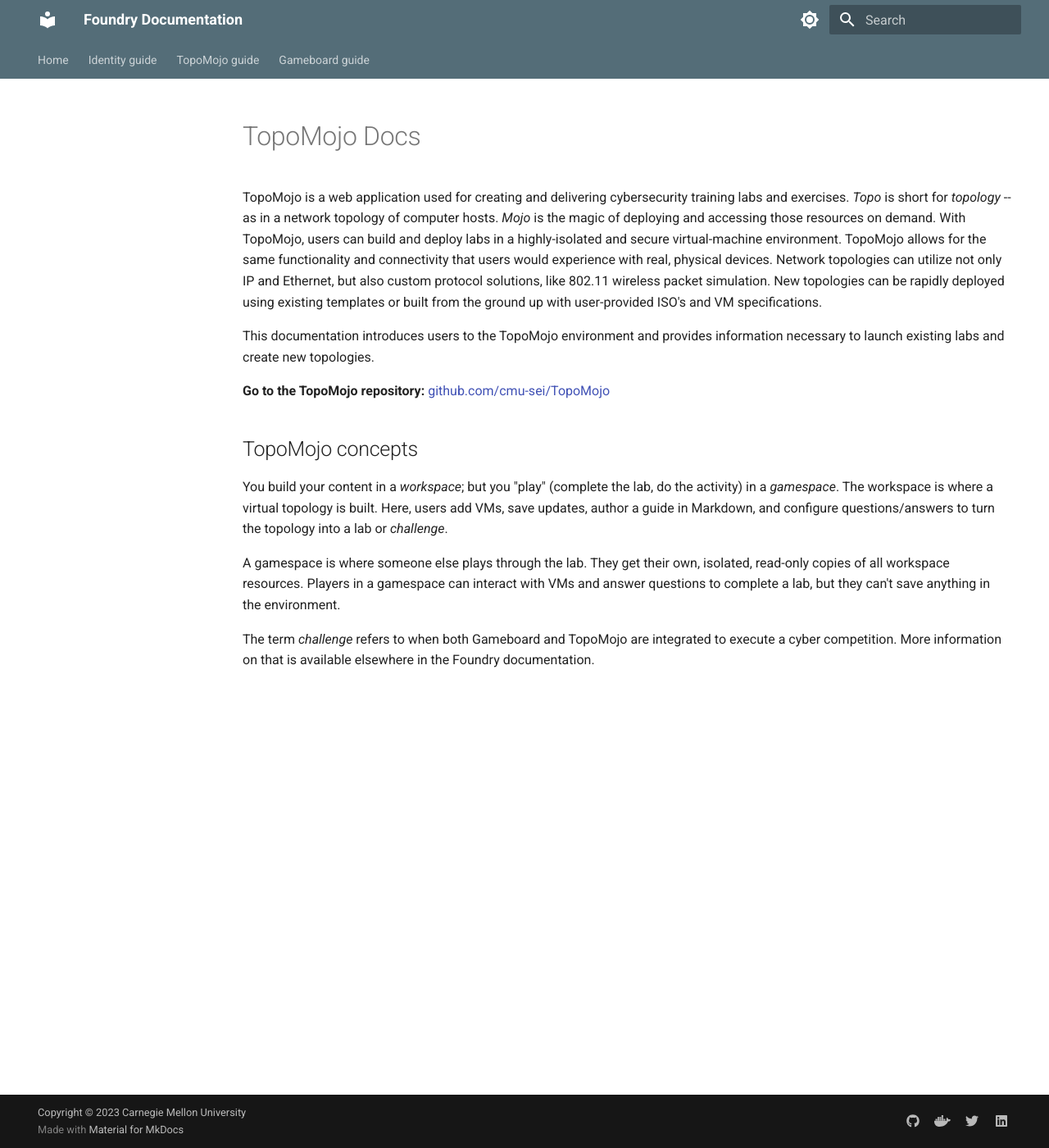
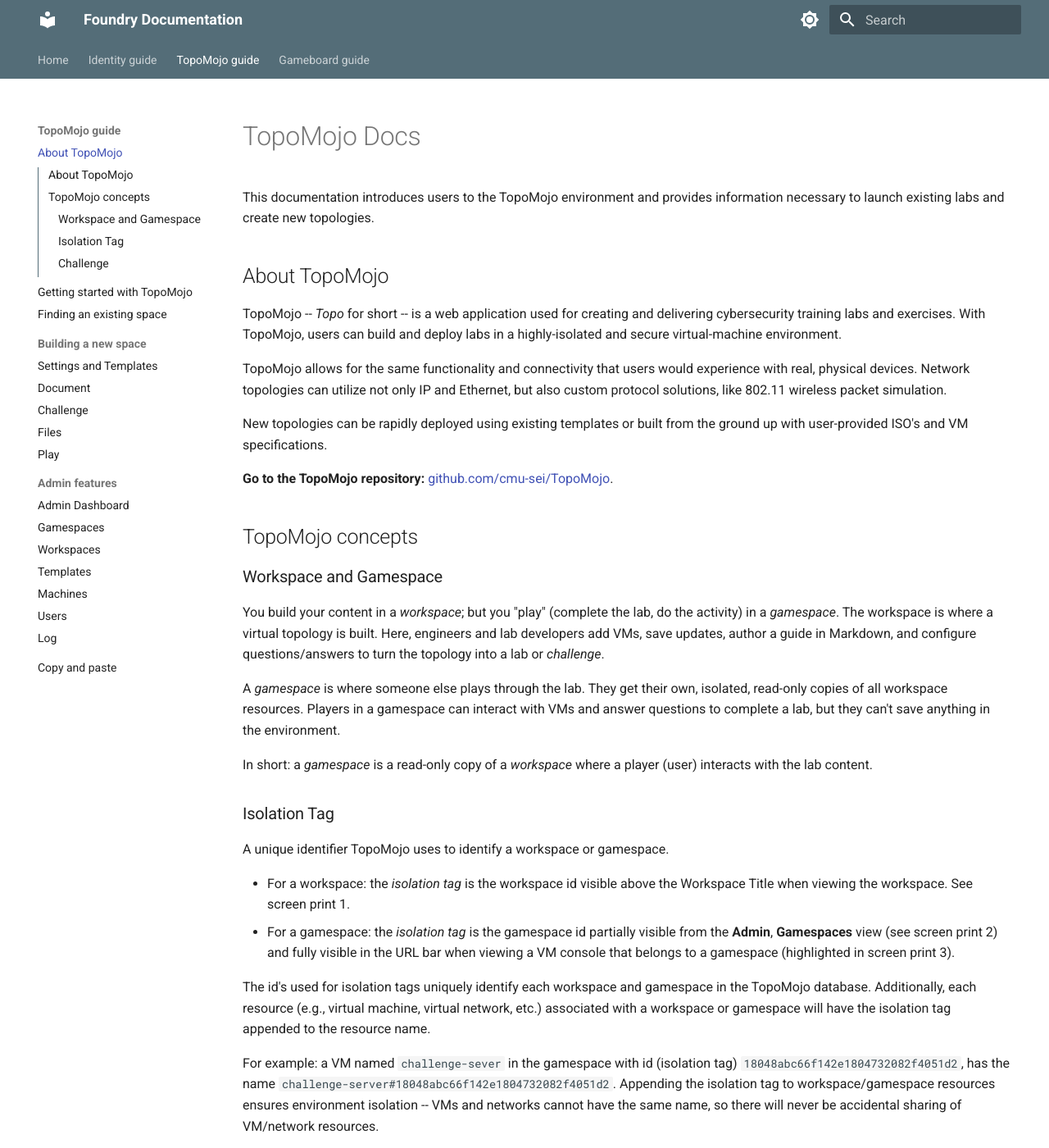
Before and after one commit to cmu-sei/foundry-docs, an MkDocs documentation site: the page built from docs/topomojo/index.md, in a window 1280 px wide and 1400 px high. Shown: the whole window at 82% size. Built offline with MkDocs 1.6.1 and Material for MkDocs 9.7.7, drawn with Linux system fonts in a browser that asks for light colours; some of the changed text lies outside the part shown.

Commit message:
added Topo content, screen prints, and nav

```diff
--- a/docs/topomojo/index.md
+++ b/docs/topomojo/index.md
@@ -1,15 +1,50 @@
 # TopoMojo Docs
-
-TopoMojo is a web application used for creating and delivering cybersecurity training labs and exercises. *Topo* is short for *topology* -- as in a network topology of computer hosts. *Mojo* is the magic of deploying and accessing those resources on demand. With TopoMojo, users can build and deploy labs in a highly-isolated and secure virtual-machine environment. TopoMojo allows for the same functionality and connectivity that users would experience with real, physical devices. Network topologies can utilize not only IP and Ethernet, but also custom protocol solutions, like 802.11 wireless packet simulation. New topologies can be rapidly deployed using existing templates or built from the ground up with user-provided ISO's and VM specifications.
 
 This documentation introduces users to the TopoMojo environment and provides information necessary to launch existing labs and create new topologies.
 
-**Go to the TopoMojo repository:** [github.com/cmu-sei/TopoMojo](https://github.com/cmu-sei/TopoMojo)
+## About TopoMojo
+
+TopoMojo -- _Topo_ for short -- is a web application used for creating and delivering cybersecurity training labs and exercises. With TopoMojo, users can build and deploy labs in a highly-isolated and secure virtual-machine environment.
+
+TopoMojo allows for the same functionality and connectivity that users would experience with real, physical devices. Network topologies can utilize not only IP and Ethernet, but also custom protocol solutions, like 802.11 wireless packet simulation.
+
+New topologies can be rapidly deployed using existing templates or built from the ground up with user-provided ISO's and VM specifications.
+
+**Go to the TopoMojo repository:** [github.com/cmu-sei/TopoMojo](https://github.com/cmu-sei/TopoMojo).
 
 ## TopoMojo concepts
 
-You build your content in a *workspace*; but you "play" (complete the lab, do the activity) in a *gamespace*. The workspace is where a virtual topology is built. Here, users add VMs, save updates, author a guide in Markdown, and configure questions/answers to turn the topology into a lab or *challenge*.
+### Workspace and Gamespace
 
-A gamespace is where someone else plays through the lab. They get their own, isolated, read-only copies of all workspace resources. Players in a gamespace can interact with VMs and answer questions to complete a lab, but they can't save anything in the environment.
+You build your content in a *workspace*; but you "play" (complete the lab, do the activity) in a *gamespace*. The workspace is where a virtual topology is built. Here, engineers and lab developers add VMs, save updates, author a guide in Markdown, and configure questions/answers to turn the topology into a lab or *challenge*.
 
-The term *challenge* refers to when both Gameboard and TopoMojo are integrated to execute a cyber competition. More information on that is available elsewhere in the Foundry documentation.
+A *gamespace* is where someone else plays through the lab. They get their own, isolated, read-only copies of all workspace resources. Players in a gamespace can interact with VMs and answer questions to complete a lab, but they can't save anything in the environment.
+
+In short: a *gamespace* is a read-only copy of a *workspace* where a player (user) interacts with the lab content.
+
+### Isolation Tag
+
+A unique identifier TopoMojo uses to identify a workspace or gamespace.
+
+- For a workspace: the *isolation tag* is the workspace id visible above the Workspace Title when viewing the workspace. See screen print 1.
+- For a gamespace: the *isolation tag* is the gamespace id partially visible from the **Admin**, **Gamespaces** view (see screen print 2) and fully visible in the URL bar when viewing a VM console that belongs to a gamespace (highlighted in screen print 3).
+
+The id's used for isolation tags uniquely identify each workspace and gamespace in the TopoMojo database. Additionally, each resource (e.g., virtual machine, virtual network, etc.) associated with a workspace or gamespace will have the isolation tag appended to the resource name.
+
+For example: a VM named `challenge-sever` in the gamespace with id (isolation tag) `18048abc66f142e1804732082f4051d2`, has the name `challenge-server#18048abc66f142e1804732082f4051d2`. Appending the isolation tag to workspace/gamespace resources ensures environment isolation -- VMs and networks cannot have the same name, so there will never be accidental sharing of VM/network resources.
+
+*Screen print 1:*
+
+![workspace iso tag](img/iso-tag-ws.png)
+
+*Screen print 2:*
+
+![gamespace iso tag](img/iso-tag-gs.png)
+
+*Screen print 3:*
+
+![iso tag url](img/iso-tag-url.png)
+
+### Challenge
+
+The term *challenge* refers to when both Gameboard and TopoMojo are integrated to execute a cyber competition. In this scenario, Gameboard is a consumer of content made in TopoMojo. More information on that is available elsewhere in the Foundry documentation.
--- a/mkdocs.yml
+++ b/mkdocs.yml
@@ -49,7 +49,7 @@
   - Identity Integration: identity/integration.md
   - Identity Accounts: identity/accounts.md
 - TopoMojo guide:
-  - About TopoMojo: topomojo/about.md
+  - About TopoMojo: topomojo/index.md
   - Getting started with TopoMojo: topomojo/getting-started.md
   - Finding an existing space: topomojo/finding-a-space.md
   - Building a new space:
```
Also changed, not shown: docs/index.md (+1 -1 lines), docs/topomojo/about.md (deleted, +0 -21 lines), docs/topomojo/admin-templates.md (+21 -7 lines), docs/topomojo/admin-workspaces.md (+1 -1 lines), docs/topomojo/getting-started.md (+23 -2 lines), docs/topomojo/img/bridge-net.png (added), docs/topomojo/img/iso-tag-gs.png (added), docs/topomojo/img/iso-tag-url.png (added), docs/topomojo/img/iso-tag-ws.png (added).
